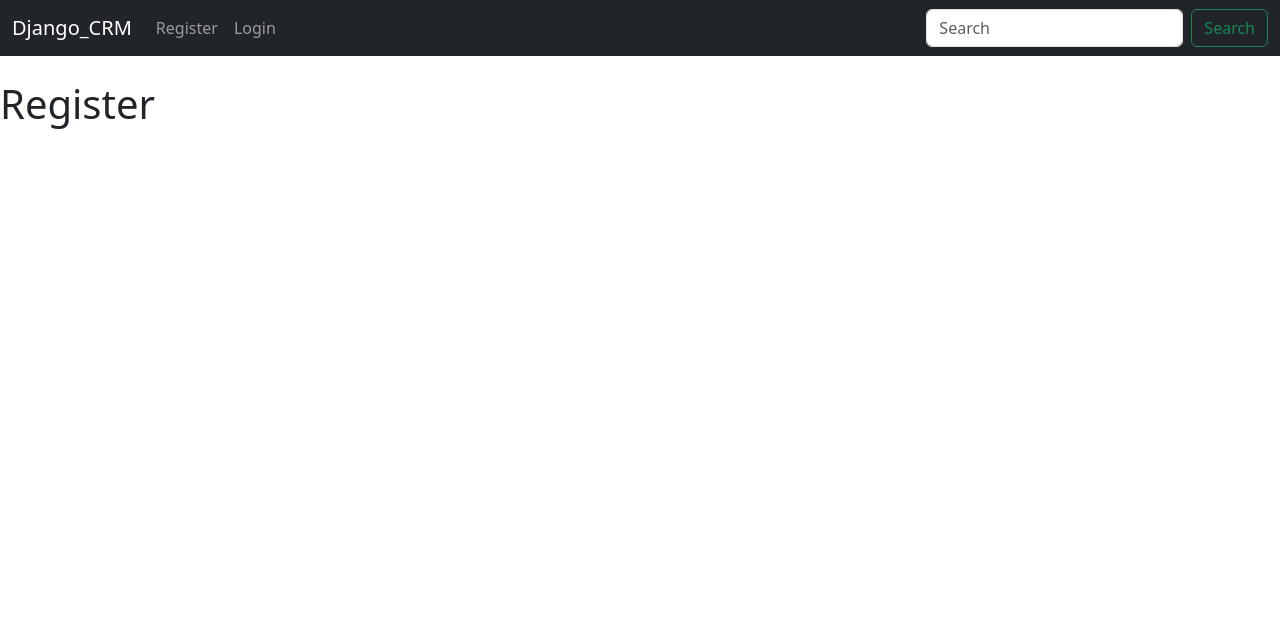
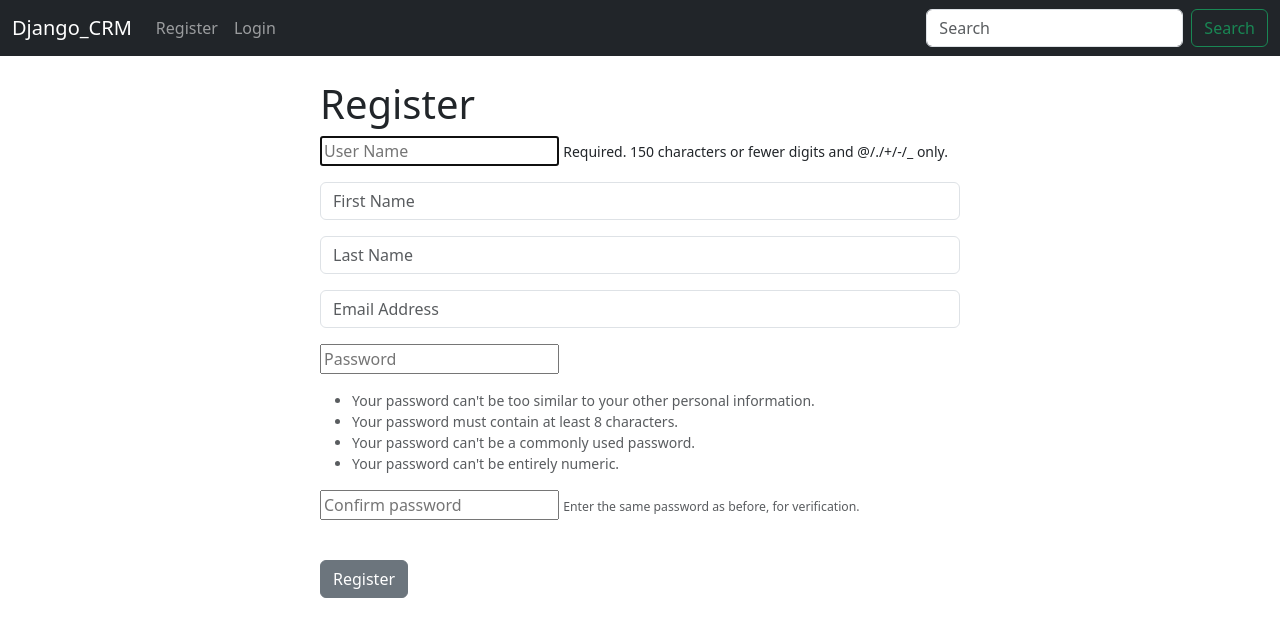
Before and after one commit to matheuslopes99/CRM_Django, a Django app: page /register/ in a window 1280 px wide. Shown: the top 637 px of the page. Run offline with Django 4.2, Linux system fonts and the light colour scheme.

Commit message:
Registration2

```diff
--- a/website/forms.py
+++ b/website/forms.py
@@ -22,9 +22,8 @@ class SignUpForm(UserCreationForm):
         self.fields['password1'].widget.attrs['class'] = 'format-control'
         self.fields['password1'].widget.attrs['placeholder'] = 'Password'
         self.fields['password1'].label = ''
-        self.fields['password1'].help_text = '<ul class="form-text text-muted small"><li><Your password can\'t be too similar to your other personal information.</li><li>Your password must contain at least 8 characters.</li><li>Your passwords can\'t be a commonly used password. </li><li>Your passwords can\'t be entirely numeric. </li><ul>'
-
+        self.fields['password1'].help_text = '<ul class="form-text text-muted small"><li>Your password can\'t be too similar to your other personal information.</li><li>Your password must contain at least 8 characters.</li><li>Your password can\'t be a commonly used password.</li><li>Your password can\'t be entirely numeric.</li></ul>'
         self.fields['password2'].widget.attrs['class'] = 'format-control'
         self.fields['password2'].widget.attrs['placeholder'] = 'Confirm password'
         self.fields['password2'].label = ''
-        self.fields['password2'].help_text = '<span class="form-text text-muted small"><li><Your password has to be the same as before, for verification.</small></span>'
+        self.fields['password2'].help_text = '<span class="form-text text-muted"><small>Enter the same password as before, for verification.</small></span>'
--- a/website/templates/home.html
+++ b/website/templates/home.html
@@ -22,6 +22,7 @@
         <div class="mb-3">
           <input type="password" class="form-control", name="password", placeholder="Password">
         </div>
+        </br>
         <button type="submit" class="btn btn-secondary">Login</button>
       </form>
 </form>
--- a/website/templates/register.html
+++ b/website/templates/register.html
@@ -1,6 +1,29 @@
 {%extends 'base.html' %}
 {% block content %}
 
+<div class="col-md-6 offset-md-3">
 <h1>Register</h1>
 
+<form method="POST" action="">
+    {% csrf_token %}
+    {% if form.errors %}
+        <div class="alert alert-warning alert-dismissible fade show" role="alert">
+        Your Form Has Errors
+        {% for field in form %}
+            {% if field.errors %}
+                {{ field.errors }}
+            {% endif %}
+        {% endfor %}
+        <button type="button" class="btn-close" data-bs-dismiss="alert" aria-label="Close"></button>
+        </div>
+    {% endif %}
+
+
+    {{ form.as_p }}
+
+    </br>
+        <button type="submit" class="btn btn-secondary">Register</button>
+    </form>
+</br>
+</div>
 {% endblock %}
--- a/website/views.py
+++ b/website/views.py
@@ -1,6 +1,7 @@
 from django.shortcuts import render, redirect
 from django.contrib.auth import authenticate, login, logout
 from django.contrib import messages
+from .forms import SignUpForm
 
 # Create your views here.
 def home(request):
@@ -28,4 +29,19 @@ def logout_user(request):
     return redirect('home')
 
 def register_user(request):
-    return render(request, 'register.html', {})
+    if request.method == "POST":
+        form = SignUpForm(request.POST)
+        if form.is_valid():
+            form.save()
+            # Authenticate and login
+            username = form.cleaned_data['username']
+            password = form.cleaned_data['password1']
+            user  = authenticate(username=username, password=password)
+            login(request, user)
+            messages.success(request, "You have succesfuly registered")
+            return redirect('home')
+    else:
+        form = SignUpForm()
+        return render(request, 'register.html', {'form':form})
+
+    return render(request, 'register.html', {'form':form})
```
